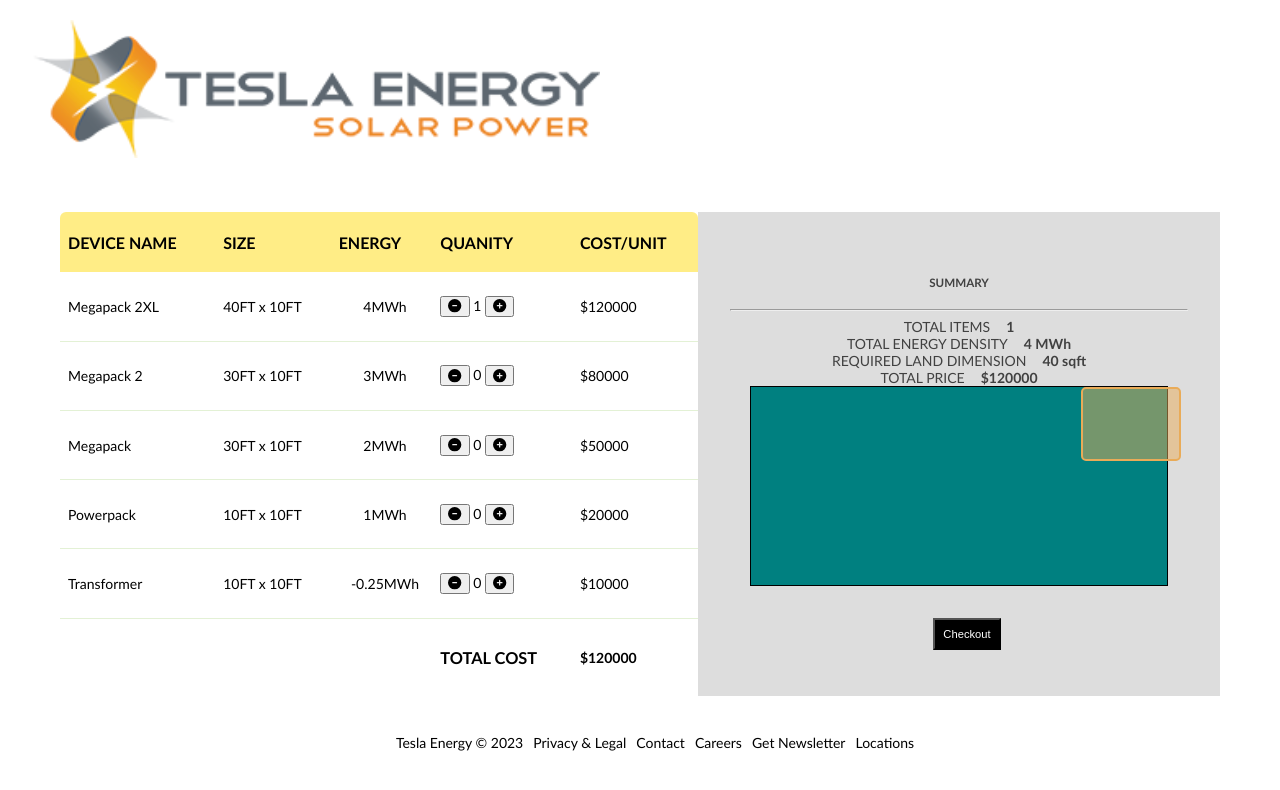
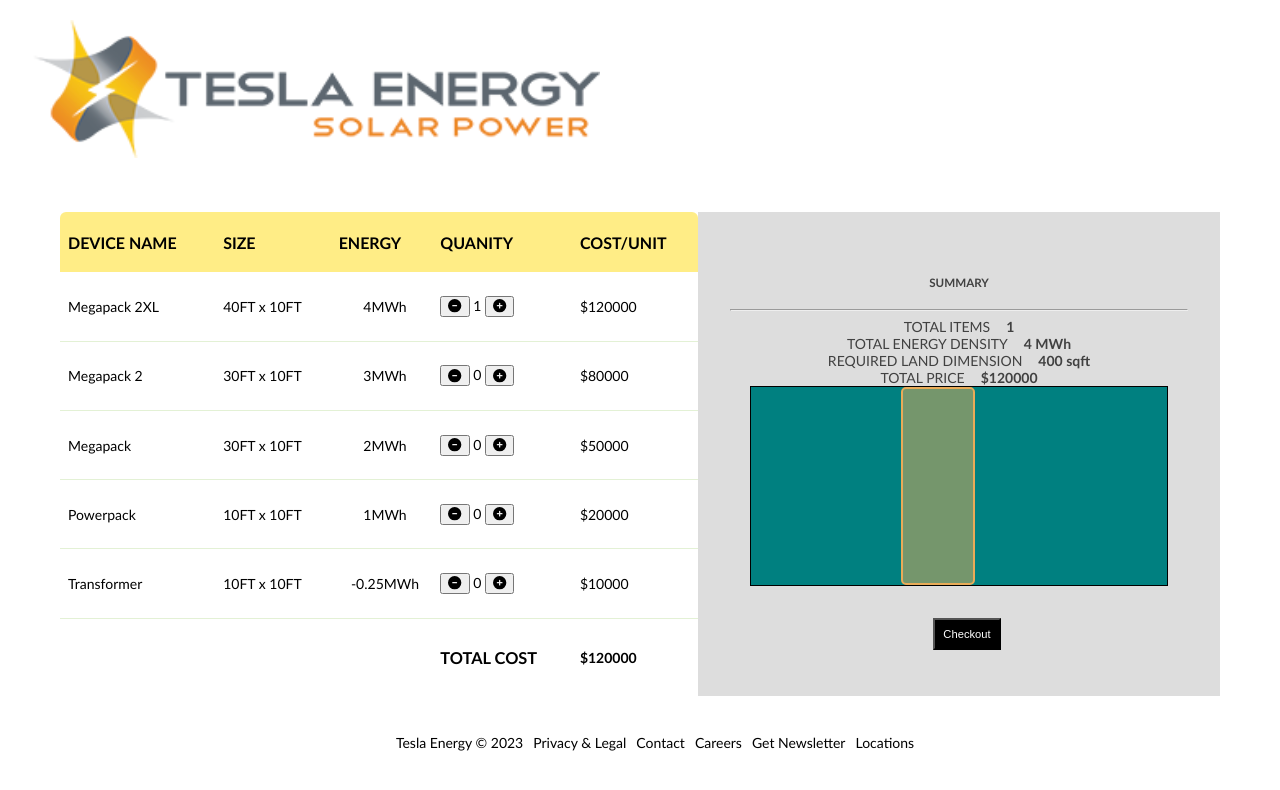
Before and after one commit to Niveditha88/tesla-case-study, a React (Create React App) app: page / in a window 1280 px wide. Both pictures are taken after a click on the button 499 px from the left and 306 px from the top of the page. Shown: the top 790 px of the page. Built offline with nearby package versions, Linux system fonts and the light colour scheme.

Commit message:
Adding prettier, readme.MD and cleanup changes

```diff
--- a/src/App.css
+++ b/src/App.css
@@ -254,10 +254,11 @@
   color: #d9480f;
 }
 .grid-container {
-  grid-template-rows: repeat(4,50px);
-  grid-template-columns: repeat(10, 100px); /* Define the number of columns and their size */
+  grid-template-columns: repeat(10, 40px);
+  grid-auto-flow: row;
+  /* Define the number of columns and their size */
   max-width: 650px;
-  height: 200px;
+  max-height: 200px;
   margin: 0 auto;
   display: grid;
   gap: 10px; /* Define the gap between grids */
--- a/src/components/device.tsx
+++ b/src/components/device.tsx
@@ -9,14 +9,13 @@
 
 export const Device = () => {
     /* Declare the states */
-    const [ devices, setDevices] = React.useState<IDeviceProps[]>([]);
+    const [devices, setDevices] = React.useState<IDeviceProps[]>([]);
     const [totalEstimatedCost, setTotalEstimatedCost] = React.useState(0);
     const [totalQuantity, setTotalQuantity] = React.useState(0);
     const [totalEnergy, setTotalEnergy] = React.useState(0);
     const [totalAreaRequired, setTotalAreaRequired] = React.useState(0);
-    const [ gridItems, setGridItems] = React.useState<React.ReactElement[]>([]);
+    const [gridItems, setGridItems] = React.useState<React.ReactElement[]>([]);
     const [showAlert, setShowAlert] = React.useState(false);
-
 
     /* Retrieve the devices json input */
     React.useEffect(() => {
@@ -51,7 +50,6 @@
         calculateTotalEnergy();
         calculateTotalArea();
     }
-
     const calculateTotalQuantity = () => {
         let total = devices.reduce(
             (totalQuantity, device) =>
@@ -60,7 +58,6 @@
         );
         setTotalQuantity(total);
     };
-
     const calculateTotalCost = () => {
         let total = devices.reduce(
             (totalCost, device) =>
@@ -69,7 +66,6 @@
         );
         setTotalEstimatedCost(total);
     };
-
     const calculateTotalEnergy = () => {
         let total = devices.reduce(
             (totalEnergy, device) =>
@@ -78,16 +74,17 @@
         );
         setTotalEnergy(total);
     };
-
     const calculateTotalArea = () => {
         let total = devices.reduce(
             (totalArea, device) =>
-                totalArea + (Number(device.dimension.substring(0,2)) * device.quantity),
+                totalArea + (Number(device.dimension.substring(0,2)) *
+                    (Number(device.dimension.substring(7,9))* device.quantity)),
             0
         );
         setTotalAreaRequired(total);
     };
 
+    //ASSUMPTION: This method checks if batteries of any kind other than transformers are added 4 in no, then add a transformer for it.
     const checkToAddANewTransformer = () => {
         const deviceListOtherThanTransformer = devices.filter(i => i.deviceId !== 5 && i.quantity>0);
         const deviceCountOtherThanTransformer  = deviceListOtherThanTransformer.reduce(
@@ -95,14 +92,12 @@
                 totalNoOfDevices + device.quantity,
             0
         );
-
         const listOfTransformers = devices.filter(i => i.deviceId === 5 && i.quantity>0);
         const noOfTransformers  = listOfTransformers.reduce(
             (totalNoOfDevices, device) =>
                 totalNoOfDevices + device.quantity,
             0
         );
-
         if(deviceCountOtherThanTransformer%4 === 0 && (deviceCountOtherThanTransformer/4 > noOfTransformers)){
             const newDevices = [...devices];
             newDevices[4].quantity++;
@@ -117,6 +112,7 @@
         }
     };
 
+    /* The below set of methods are added to dynamically populate the grids STARTS */
     function isGridAvailable(row :number, column :number, rows : number, columns :number, gridArray : boolean[][]) {
         for (let r = row; r < row + rows; r++) {
             for (let c = column; c < column + columns; c++) {
@@ -127,26 +123,24 @@
         }
         return false;
     }
-
     function addGrid(rows : number, columns :number, gridArray: boolean[][]) {
         let row, column;
         do {
             row = Math.floor(Math.random() * (10 - rows));
             column = Math.floor(Math.random() * (10 - columns));
         } while (isGridAvailable(row, column, rows, columns, gridArray));
-
         for (let r = row; r < row + rows; r++) {
             for (let c = column; c < column + columns; c++) {
                 gridArray[r][c] = true;
             }
         }
         let itemList=gridItems;
-        itemList.push(<GridItem rowValue={rows} columnValue={columns} />);
+        itemList.push(
+            <GridItem rowValue={rows} columnValue={columns} />
+        );
         setGridItems(itemList);
     }
-
     const addGridElements =  (deviceName :string) =>{
-
         const gridArray =  [];
         let rows =0,columns = 0;
         for (let i = 0; i < 10; i++) {
@@ -164,8 +158,9 @@
             rows=1; columns=1;
         }
         addGrid(rows, columns, gridArray);
+    }
 
-    }
+    /* The below set of methods are added to dynamically populate the grids ENDS */
 
     return (
         <>
@@ -177,13 +172,12 @@
                         onRemoveHandler={onRemove}
                         totalEstimatedCost={totalEstimatedCost}
                     />
-
                     <div className="col-md-4 summary">
                         <h5><b>SUMMARY</b></h5>
-                                    { showAlert ? <Alerts>A transformer is needed for every 4 industrial batteries</Alerts> : null }
+                        { showAlert ?
+                            <Alerts>A transformer is needed for every 4 industrial batteries</Alerts>
+                            : null }
                         <hr />
-
-
                         <div className="row" style={{ border: 1 }}>
                             <div className="col">TOTAL ITEMS</div>
                             <div className="col text-right"><b>{totalQuantity}</b></div>
@@ -192,7 +186,6 @@
                             <div className="col">TOTAL ENERGY DENSITY</div>
                             <div className="col text-right"><b>{totalEnergy} MWh</b></div>
                         </div>
-
                         <div className="row" style={{ border: 1 }}>
                             <div className="col">REQUIRED LAND DIMENSION</div>
                             <div className="col text-right"><b>{totalAreaRequired} sqft</b></div>
@@ -208,7 +201,6 @@
                             <div className="col"></div>
                             <div className="col text-right"><button className="btn">Checkout</button></div>
                         </div>
-
                     </div>
                 </div>
             </div>
--- a/src/components/gridItem.tsx
+++ b/src/components/gridItem.tsx
@@ -1,10 +1,6 @@
 import React from 'react';
 export const GridItem = (props : any) => {
-    console.log("columnValue"+props.columnValue);
-    console.log("rowValue"+props.rowValue);
     return (
-        <>
-            <div className="grid-item" style={{ gridRow:1, gridColumn:props.columnValue }}></div>
-        </>
+        <div className="grid-item" style={{ gridRow:1, gridColumn:props.columnValue }}></div>
     );
 };
```
Also changed, not shown: src/components/deviceItem.tsx (+13 -6 lines), 1 other file (tests, documents, lock files or other folders). Lines whose indentation alone changed are shown as unchanged.
